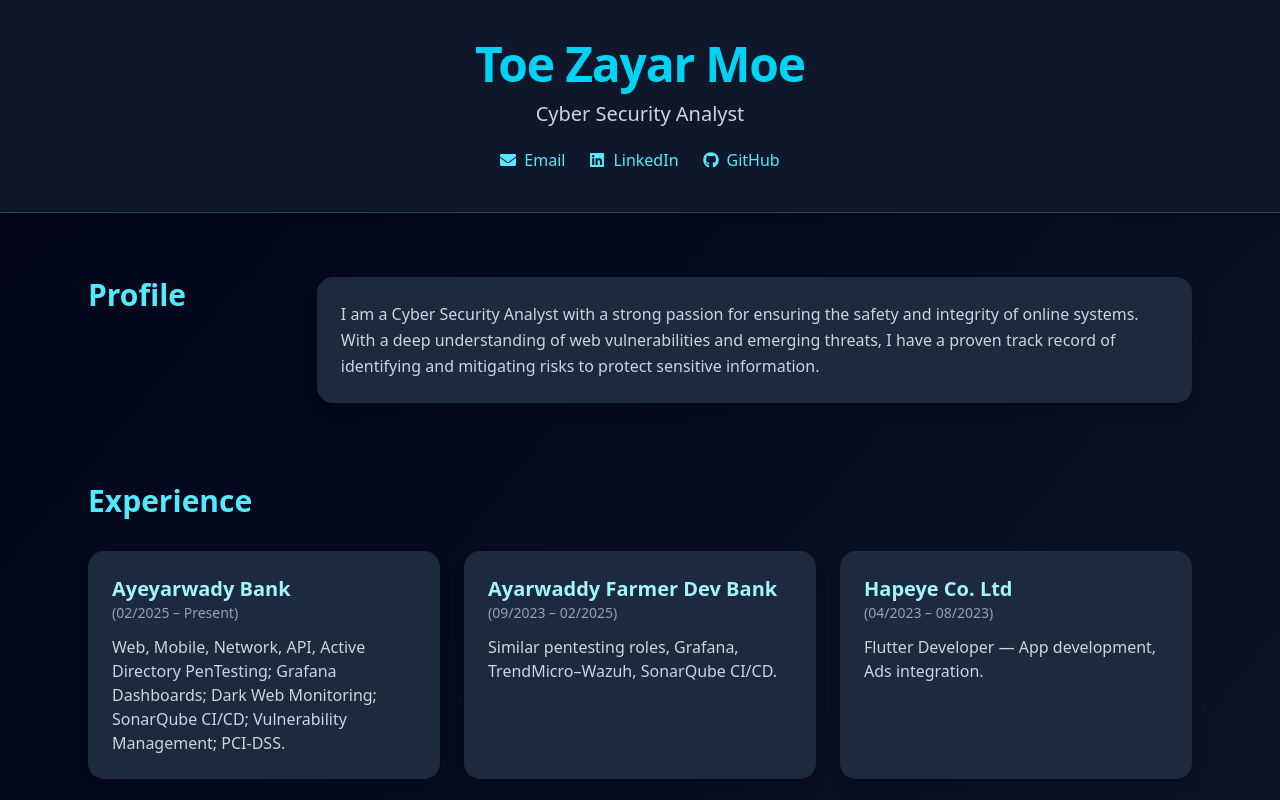
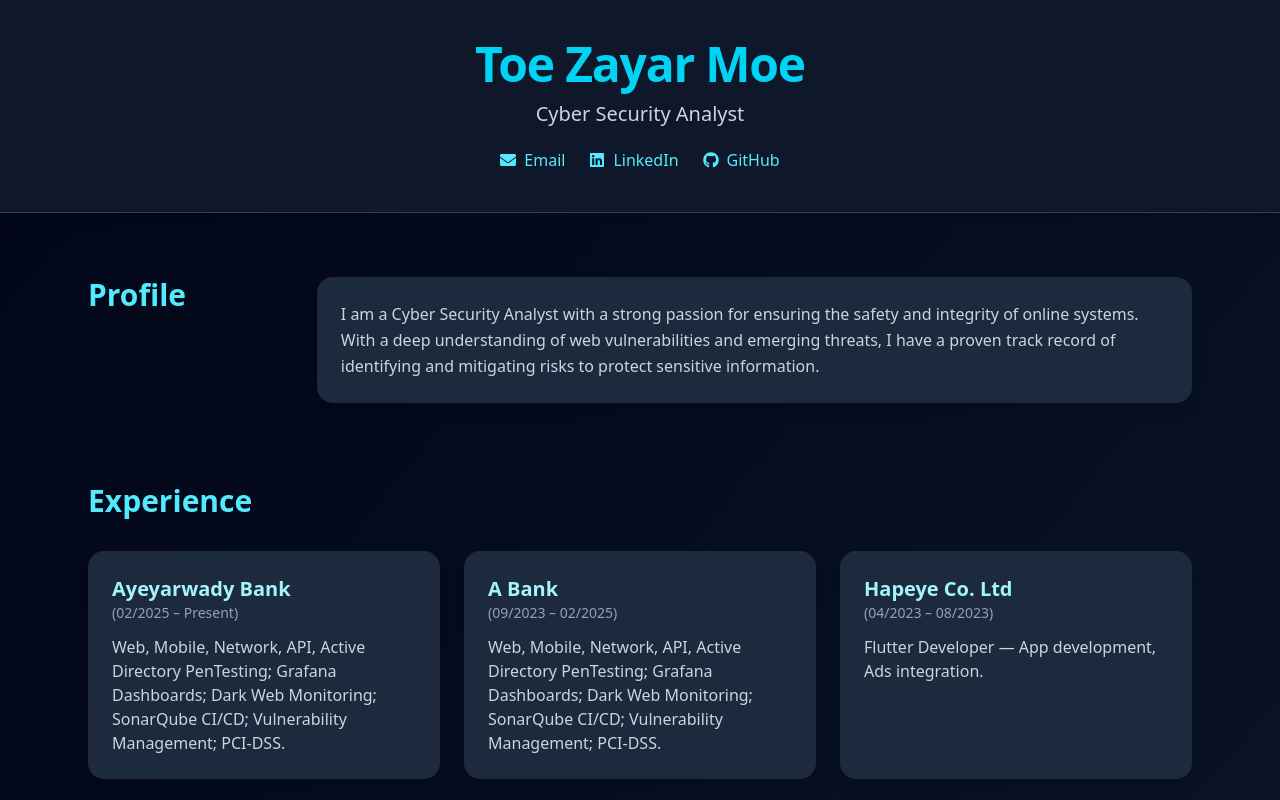
Before and after one commit to toezayarmoe/myportfolio, a Next.js app: page / in a window 1280 px wide. Shown: the top 800 px of the page. Built offline with nearby package versions, Linux system fonts and the light colour scheme.

Commit message:
Update page.tsx

```diff
--- a/src/app/page.tsx
+++ b/src/app/page.tsx
@@ -46,9 +46,9 @@
                 details: 'Web, Mobile, Network, API, Active Directory PenTesting; Grafana Dashboards; Dark Web Monitoring; SonarQube CI/CD; Vulnerability Management; PCI-DSS.'
               },
               {
-                title: 'Ayarwaddy Farmer Dev Bank',
+                title: 'A Bank',
                 date: '(09/2023 – 02/2025)',
-                details: 'Similar pentesting roles, Grafana, TrendMicro–Wazuh, SonarQube CI/CD.'
+                details: 'Web, Mobile, Network, API, Active Directory PenTesting; Grafana Dashboards; Dark Web Monitoring; SonarQube CI/CD; Vulnerability Management; PCI-DSS.'
               },
               {
                 title: 'Hapeye Co. Ltd',
```
